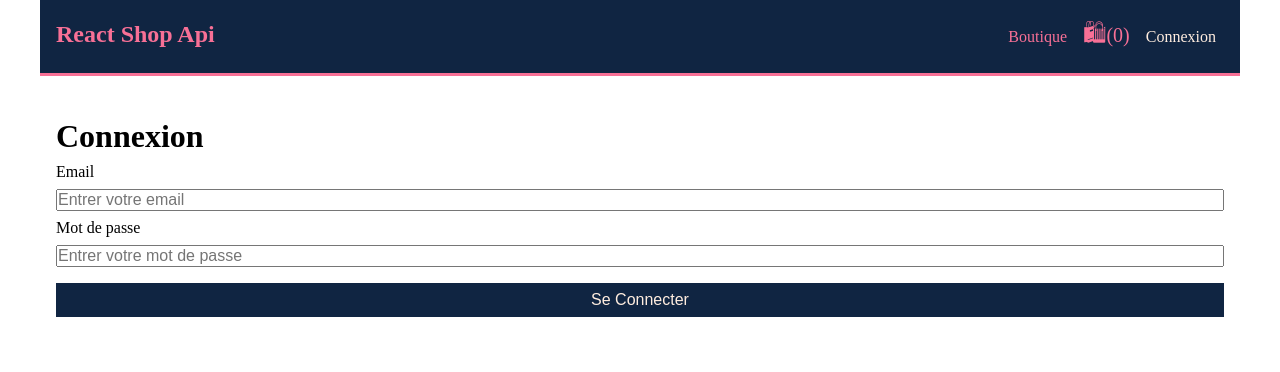
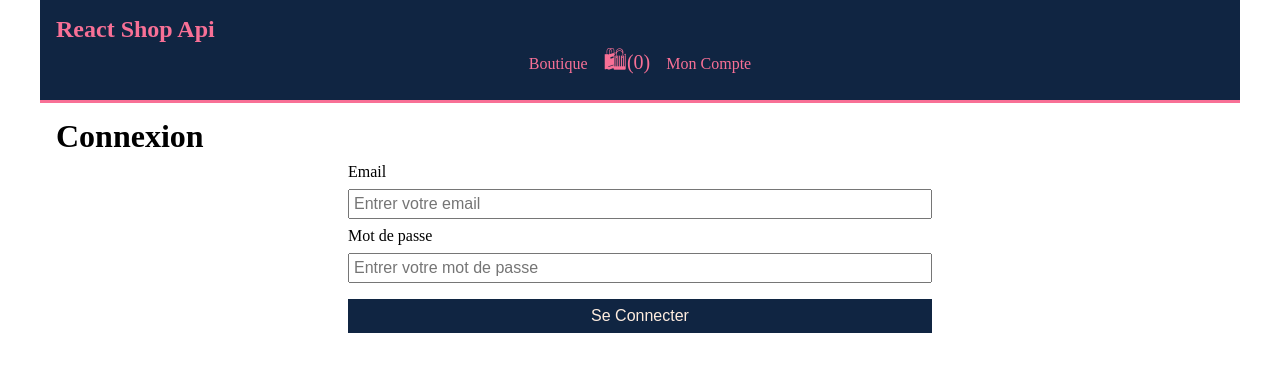
Before and after one commit to ultimecreation/react-shop-api, a React (Create React App) app: page /connexion in a window 1280 px wide. Shown: the top 372 px of the page. Built offline with nearby package versions, Linux system fonts and the light colour scheme; no server answers.

Commit message:
purchase completed,localStorage cleaned after successfull purchase

```diff
--- a/src/App.js
+++ b/src/App.js
@@ -9,7 +9,7 @@ import Checkout from "./Components/Checkout";
 import Login from "./Components/Login";
 import ProtectedRoute from "./Components/Utils/ProtectedRoute";
 import Dashboard from "./Components/Dashboard";
-function App() {
+function App({ userState }) {
   return (
     <div className="App">
       <BrowserRouter>
@@ -18,9 +18,13 @@ function App() {
           <Route exact path="/" component={Shop} />
           <Route exact path="/cart" component={Cart} />
           <Route exact path="/details/:id" component={ProductDetails} />
-          <Route exact path="/paiement" component={Checkout} />
+          <Route
+            exact
+            path="/paiement"
+            render={props => <Checkout {...props} user={userState.user} />}
+          />
           <Route path="/connexion" component={Login} />
-          <ProtectedRoute path="/dashboard" component={Dashboard} />
+          <ProtectedRoute path="/mon-compte" component={Dashboard} />
         </Switch>
       </BrowserRouter>
     </div>
--- a/src/App.scss
+++ b/src/App.scss
@@ -66,14 +66,19 @@ main {
   top: 0;
   background: $primary;
   display: flex;
-  justify-content: space-between;
+  flex-direction: column;
+
   align-items: baseline;
   padding: 1rem;
   .brand p {
     font-size: 1.5rem;
     color: $danger;
   }
-  nav a {
+  nav {
+    display: flex;
+    align-items: baseline;
+    margin: 0 auto;
+    a {
       text-decoration: none;
       color: $danger;
       margin: 0 0.5rem;
@@ -85,6 +90,7 @@ main {
       }
       span {
         font-size: 1.5rem;
+      }
     }
   }
 }
@@ -239,6 +245,9 @@ main#connexion {
   }
   section {
     form {
+      input {
+        padding: 0.25rem;
+      }
       label,
       input {
         font-size: 1rem;
@@ -264,6 +273,12 @@ main#connexion {
       }
     }
   }
+}
+///////////
+// PAYPAL BUTTON
+////////////
+.paypal-button {
+  margin-top: 1rem;
 }
 //////////
 // MEDIA QUERY >596px
@@ -309,4 +324,41 @@ main#connexion {
       }
     }
   }
+  ///////////
+  // CONNEXION
+  ////////////
+  main#connexion {
+    header {
     }
+    section {
+      form {
+        input {
+          padding: 0.25rem;
+        }
+        label,
+        input {
+          font-size: 1rem;
+          display: block;
+          width: 50%;
+          margin: 0.5rem auto;
+          span.error {
+            color: red;
+          }
+        }
+        input[type="submit"] {
+          margin-top: 1rem;
+          background: $primary;
+          padding: 0.5rem;
+          color: $secondary;
+          border: none;
+          &:hover {
+            border: 1px solid $primary;
+            color: $primary;
+            font-weight: bold;
+            background: white;
+          }
+        }
+      }
+    }
+  }
+}
--- a/src/Components/Cart.js
+++ b/src/Components/Cart.js
@@ -92,6 +92,12 @@ export default class Cart extends Component {
               <header>
                 <h1>Valider ma commande</h1>
               </header>
+              {cartItems.length < 1 && (
+                <section>
+                  <p>Aucun article dans votre panier</p>
+                </section>
+              )}
+              {cartItems.length > 0 && (
                 <section>
                   {errors.length > 0 &&
                     errors.map((error, errorIndex) => {
@@ -111,7 +117,11 @@ export default class Cart extends Component {
                       return (
                         <div className="form-group" key={item.id}>
                           <p>
-                          <input type="hidden" name="itemId" value={item.id} />
+                            <input
+                              type="hidden"
+                              name="itemId"
+                              value={item.id}
+                            />
                           </p>
                           <p>
                             <input
@@ -147,7 +157,9 @@ export default class Cart extends Component {
                               value={item.count}
                               disabled
                             />
-                          <span onClick={this.handleAddToCart.bind(this, item)}>
+                            <span
+                              onClick={this.handleAddToCart.bind(this, item)}
+                            >
                               &oplus;
                             </span>
                           </p>
@@ -187,6 +199,7 @@ export default class Cart extends Component {
                     <input type="submit" value="Valider le Panier" />
                   </form>
                 </section>
+              )}
             </main>
           );
         }}
--- a/src/Components/Checkout.js
+++ b/src/Components/Checkout.js
@@ -1,21 +1,26 @@
-import React, { Component } from "react";
+import React, { Component, useContext } from "react";
 import { CartContext } from "../Context/CartContext";
 import PaypalExpressBtn from "react-paypal-express-checkout";
 export class Checkout extends Component {
   constructor(props) {
     super(props);
   }
+
   render() {
     const validatedCart = this.context.getValidatedCart("validatedCart");
+
     const client = {
       sandbox:
         "ARfF7X6QHlMiDMt-dQSu4Xi0cz5u7vQm55mRI3EmZkf5S7XFlds_EkoMu2U0tC77S1TNoPtdZF8q9Ar1",
       production: "YOUR-PRODUCTION-APP-ID"
     };
     const onSuccess = payment => {
+      let token = JSON.parse(localStorage.getItem("token"));
+
       fetch("http://localhost/shop-api/api/v1/ordres/creer", {
         method: "POST",
         body: JSON.stringify({
+          token: token,
           paymentStatus: payment.paid,
           paymentId: payment.paymentID,
           validatedCart: validatedCart
@@ -24,8 +29,13 @@ export class Checkout extends Component {
         .then(response => response.json())
         .then(data => {
           if (data.status === "success") {
-            this.props.history.push("/");
+            this.context.deleteAllOnSuccessfullPurchase();
+
+            this.props.history.push("/mon-compte");
           }
+        })
+        .catch(err => {
+          console.log(err);
         });
     };
 
--- a/src/Components/Navbar.js
+++ b/src/Components/Navbar.js
@@ -2,11 +2,8 @@ import React from "react";
 import { NavLink, withRouter } from "react-router-dom";
 import { UserConsumer } from "../Context/UserContext";
 import { CartConsumer } from "../Context/CartContext";
-const Navbar = (props, context) => {
-  console.log(props, context);
+const Navbar = props => {
   return (
-    <UserConsumer>
-      {userState => (
     <div className="main-nav ">
       <div className="brand">
         <p>
@@ -35,30 +32,17 @@ const Navbar = (props, context) => {
             </NavLink>
           )}
         </CartConsumer>
-            {!userState.isAuthenticated && (
+
         <NavLink
-                to="/connexion"
+          to="/mon-compte"
           activeClassName={
-                  props.location.pathname === "/connexion" ? "active" : ""
-                }
-              >
-                Connexion
-              </NavLink>
-            )}
-            {userState.isAuthenticated && (
-              <NavLink
-                to="/dashboard"
-                activeClassName={
-                  props.location.pathname === "/dashboard" ? "active" : ""
+            props.location.pathname === "/mon-compte" ? "active" : ""
           }
         >
           Mon Compte
         </NavLink>
-            )}
       </nav>
     </div>
-      )}
-    </UserConsumer>
   );
 };
 
--- a/src/Components/Utils/ProtectedRoute.js
+++ b/src/Components/Utils/ProtectedRoute.js
@@ -11,7 +11,11 @@ export default class ProtectedRoute extends Component {
       <Route
         {...rest}
         render={props =>
-          isAuthenticated ? <Component {...props} /> : <Redirect to="/" />
+          isAuthenticated ? (
+            <Component {...props} user={this.context.user} />
+          ) : (
+            <Redirect to="/connexion" />
+          )
         }
       ></Route>
     );
--- a/src/Context/CartContext.js
+++ b/src/Context/CartContext.js
@@ -14,7 +14,9 @@ export class CartProvider extends Component {
     this.removeFromCart = this.removeFromCart.bind(this);
     this.deleteFromCart = this.deleteFromCart.bind(this);
     this.registerItems = this.registerItems.bind(this);
-    // this.getItemsCount = this.getItemsCount.bind(this);
+    this.deleteAllOnSuccessfullPurchase = this.deleteAllOnSuccessfullPurchase.bind(
+      this
+    );
   }
 
   componentDidMount() {
@@ -88,6 +90,11 @@ export class CartProvider extends Component {
     this.registerItems(cartItems);
     this.getItemsCount();
   }
+  deleteAllOnSuccessfullPurchase() {
+    this.setState({ cartItems: [], itemsCount: 0 });
+    localStorage.removeItem("validatedCart");
+    localStorage.removeItem("cartItems");
+  }
   render() {
     const cartState = {
       ...this.state,
@@ -95,7 +102,8 @@ export class CartProvider extends Component {
       removeFromCart: this.removeFromCart,
       deleteFromCart: this.deleteFromCart,
       setValidatedCart: this.setValidatedCart,
-      getValidatedCart: this.getValidatedCart
+      getValidatedCart: this.getValidatedCart,
+      deleteAllOnSuccessfullPurchase: this.deleteAllOnSuccessfullPurchase
     };
     return (
       <CartContext.Provider value={cartState}>
--- a/src/Context/UserContext.js
+++ b/src/Context/UserContext.js
@@ -8,7 +8,7 @@ export class UserProvider extends Component {
   constructor(props) {
     super(props);
     this.state = {
-      isAuthenticated: false,
+      isAuthenticated: null,
       user: {}
     };
     this.setToken = this.setToken.bind(this);
@@ -36,7 +36,7 @@ export class UserProvider extends Component {
       ...this.state,
       setToken: this.setToken
     };
-    console.log(this.state);
+
     return (
       <UserContext.Provider value={userState}>
         {this.props.children}
--- a/src/index.js
+++ b/src/index.js
@@ -4,15 +4,19 @@ import App from "./App";
 import * as serviceWorker from "./serviceWorker";
 import { ProductProvider } from "./Context/ProductContext";
 import { CartProvider } from "./Context/CartContext";
-import { UserProvider } from "./Context/UserContext";
+import { UserProvider, UserConsumer } from "./Context/UserContext";
 
 ReactDOM.render(
   <UserProvider>
-    <CartProvider>
-      <ProductProvider>
-        <App />
-      </ProductProvider>
-    </CartProvider>
+    <UserConsumer>
+      {userState => (
+        <CartProvider>
+          <ProductProvider>
+            <App userState={userState} />
+          </ProductProvider>
+        </CartProvider>
+      )}
+    </UserConsumer>
   </UserProvider>,
   document.getElementById("root")
 );
```
Lines whose indentation alone changed are shown as unchanged.
